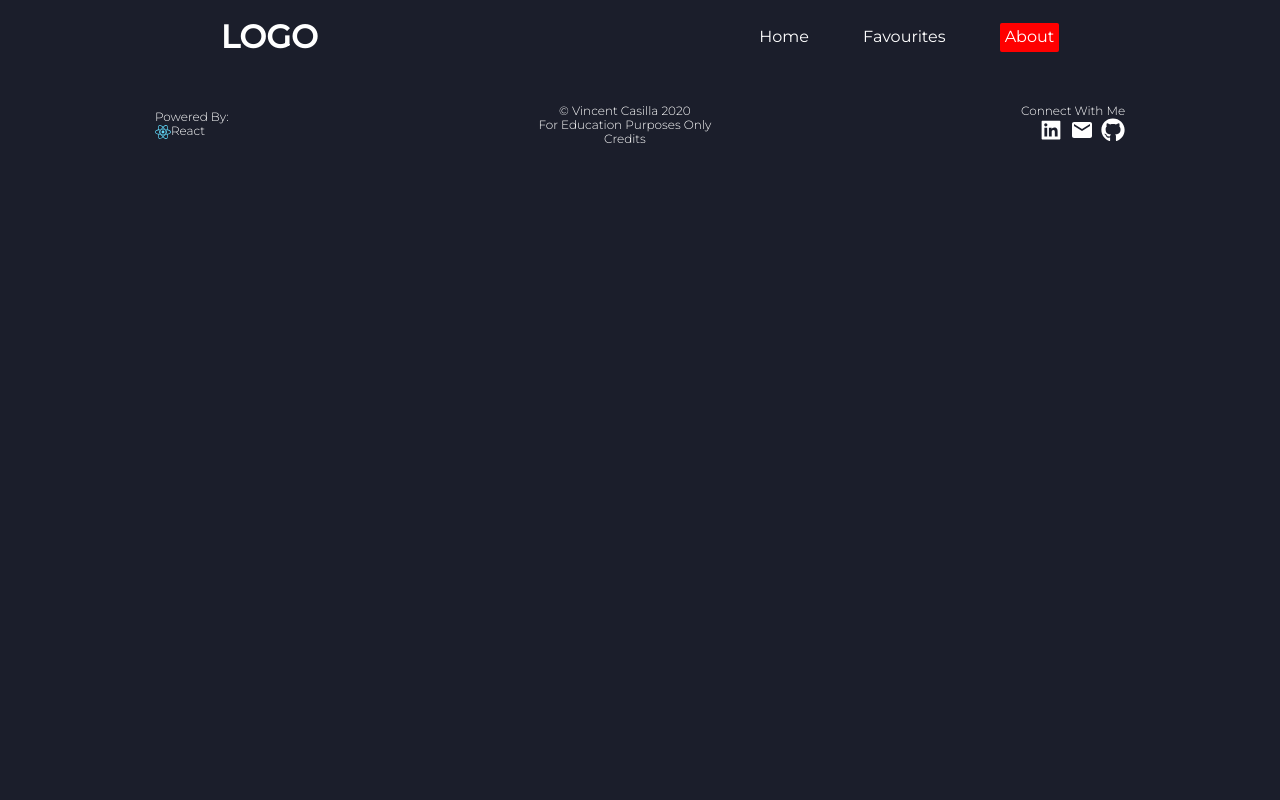
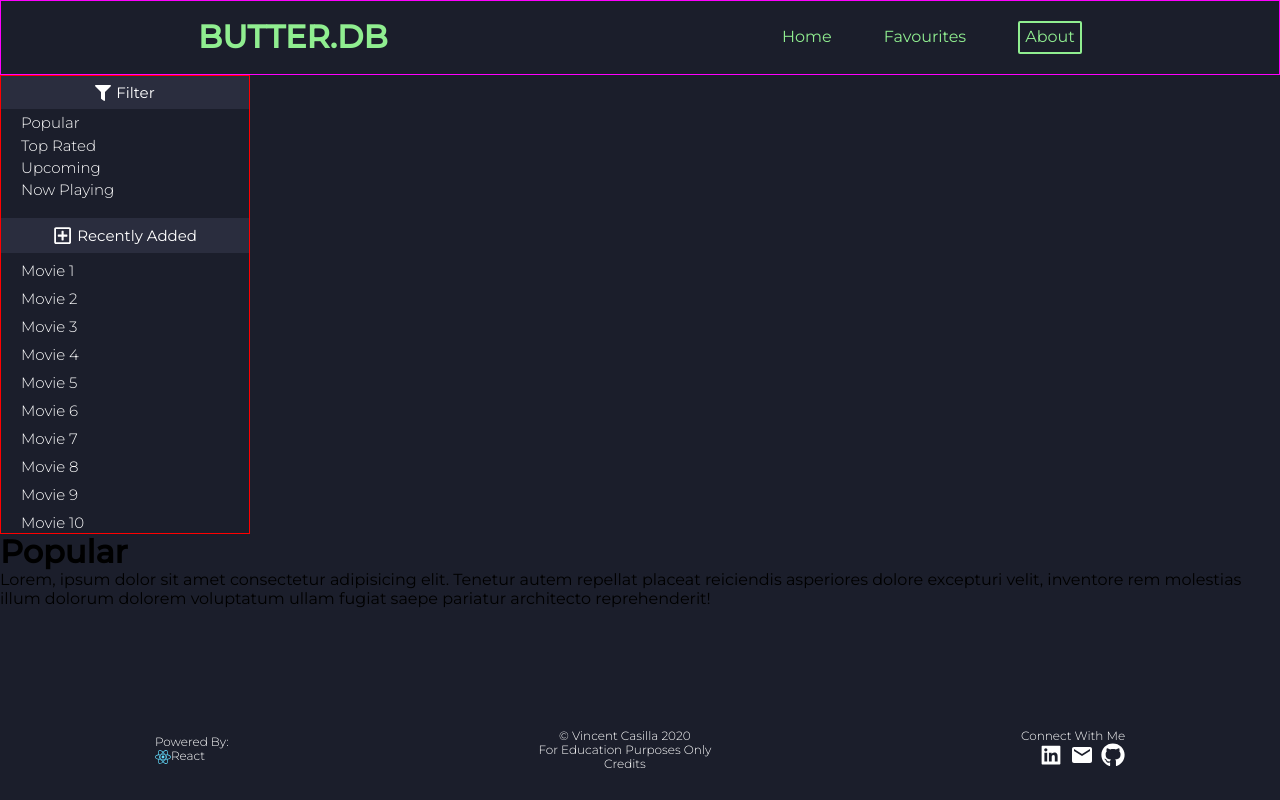
Before and after one commit to casillavincent/movie-app, a React (Create React App) app: page /popular in a window 1280 px wide. Built offline with nearby package versions, Linux system fonts and the light colour scheme.

Commit message:
Sidebar Fixed

```diff
--- a/src/App.js
+++ b/src/App.js
@@ -8,16 +8,19 @@ import Header from "./component/static/Header";
 import Favourites from "./component/dynamic/Favourites";
 import About from "./component/dynamic/About";
 import Footer from "./component/static/Footer";
+import Popular from "./component/dynamic/popular/Popular";
 
 function App() {
    return (
       <Router>
          <React.Fragment>
             <Header />
+
             {/* All contents of the app will render inside the wrapper */}
             <div className="wrapper">
                <Switch>
                   <Route path="/" exact component={Landing} />
+                  <Route path="/popular" component={Popular} />
                   <Route path="/favourites" component={Favourites} />
                   <Route path="/about" component={About} />
                </Switch>
--- a/src/component/dynamic/Landing.js
+++ b/src/component/dynamic/Landing.js
@@ -1,5 +1,6 @@
 import React from "react";
 import { Link } from "react-router-dom";
+import { FaFireAlt, FaStar, FaClock, FaPlay } from "react-icons/fa";
 
 const Landing = () => {
    const bg_url = "https://www.themoviedb.org/t/p/original/d2UxKyaJ5GgzuHaSsWinFfv3g6L.jpg";
@@ -8,12 +9,38 @@ const Landing = () => {
       <div className="landing">
          <div className="wrapper">
             <div className="content">
-               <h1>Logo</h1>
+               <h1>Butter.db</h1>
                <p>Get updates on the movies you want to see!</p>
-               <button>
-                  {" "}
-                  <Link to={"/popular"}>Browse Titles Now</Link>
-               </button>
+               <div className="hotlinks">
+                  <div className="popular">
+                     {/* Popular */}
+                     <Link to={"/popular"}>
+                        <FaFireAlt size="1.75em" />
+                        <p>Popular</p>
+                     </Link>
+                  </div>
+                  <div className="top-rated">
+                     {/* Top Rated */}
+                     <Link>
+                        <FaStar size="1.75em" />
+                        <p>Top Rated</p>
+                     </Link>
+                  </div>
+                  <div className="upcoming">
+                     {/* Upcoming */}
+                     <Link>
+                        <FaClock size="1.75em" />
+                        <p>Upcoming</p>
+                     </Link>
+                  </div>
+                  <div className="now-playing">
+                     {/* Now Playing */}
+                     <Link>
+                        <FaPlay size="1.75em" />
+                        <p>Now Playing</p>
+                     </Link>
+                  </div>
+               </div>
             </div>
          </div>
       </div>
--- /dev/null
+++ b/src/component/dynamic/popular/Popular.js
@@ -0,0 +1,20 @@
+import React from "react";
+import Sidebar from "../../static/Sidebar";
+
+const Popular = () => {
+   return (
+      <React.Fragment>
+         <Sidebar />
+         <div className="render-popular">
+            <h1> Popular</h1>
+            <p>
+               Lorem, ipsum dolor sit amet consectetur adipisicing elit. Tenetur autem repellat
+               placeat reiciendis asperiores dolore excepturi velit, inventore rem molestias illum
+               dolorum dolorem voluptatum ullam fugiat saepe pariatur architecto reprehenderit!
+            </p>
+         </div>
+      </React.Fragment>
+   );
+};
+
+export default Popular;
--- a/src/component/static/Header.js
+++ b/src/component/static/Header.js
@@ -8,7 +8,7 @@ const Header = () => {
       <header>
          {/* Logo */}
          <div className="logo">
-            <h1>Logo</h1>
+            <h1>butter.db</h1>
          </div>
          {/* Navigation */}
          <nav className="links">
--- a/src/component/static/Sidebar.js
+++ b/src/component/static/Sidebar.js
@@ -0,0 +1,73 @@
+import React from "react";
+import { FaFireAlt, FaStar, FaClock, FaPlay, FaFilter, FaRegPlusSquare } from "react-icons/fa";
+import { Link } from "react-router-dom";
+const Sidebar = () => {
+   return (
+      <aside className="sidebar-on">
+         {/* <--- Filter section of the sidebar ---> */}
+         <div className="filter">
+            <div className="heading">
+               <FaFilter />
+               <h1>Filter</h1>
+            </div>
+            <div className="filter-items">
+               <Link className="popular">
+                  <h2>Popular</h2>
+               </Link>
+               <Link className="top-rated">
+                  <h2>Top Rated</h2>
+               </Link>
+               <Link className="upcoming">
+                  <h2>Upcoming</h2>
+               </Link>
+               <Link className="now-playing">
+                  <h2>Now Playing</h2>
+               </Link>
+            </div>
+         </div>
+         {/* <--- Latest ---> */}
+         <div className="latest">
+            <div className="heading">
+               <FaRegPlusSquare size="1.2em" />
+               <h1> Recently Added </h1>
+            </div>
+            <div className="latest-items">
+               <ul>
+                  <li>
+                     <a href="#0">Movie 1</a>
+                  </li>
+                  <li>
+                     <a href="#0">Movie 2</a>
+                  </li>
+                  <li>
+                     <a href="#0">Movie 3</a>
+                  </li>
+                  <li>
+                     <a href="#0">Movie 4</a>
+                  </li>
+                  <li>
+                     <a href="#0">Movie 5</a>
+                  </li>
+                  <li>
+                     <a href="#0">Movie 6</a>
+                  </li>
+                  <li>
+                     <a href="#0">Movie 7</a>
+                  </li>
+                  <li>
+                     <a href="#0">Movie 8</a>
+                  </li>
+                  <li>
+                     <a href="#0">Movie 9</a>
+                  </li>
+                  <li>
+                     <a href="#0">Movie 10</a>
+                  </li>
+               </ul>
+            </div>
+         </div>
+      </aside>
+   );
+};
+
+export default Sidebar;
--- a/src/scss/globals.scss
+++ b/src/scss/globals.scss
@@ -5,7 +5,8 @@ $text: 300;
 
 //! <--- Pallete ---->
 $col1: #1b1e2b;
-$accent: red;
+$col2: #2a2d3e;
+$accent: lightgreen;
 
 //! Misc
 $defBlur: blur(3px);
--- a/src/scss/index.scss
+++ b/src/scss/index.scss
@@ -9,6 +9,7 @@
 @import "./static/header";
 @import "./static/footer";
 @import "./dynamic/landing";
+@import "./static/sidebar";
 html {
    * {
       margin: 0px;
--- a/src/scss/static/_footer.scss
+++ b/src/scss/static/_footer.scss
@@ -11,6 +11,7 @@ footer {
    width: 100%;
    height: 100px;
    font-weight: $text;
+   position: relative;
    //* All Columns
    .column {
       padding: 15px;
@@ -57,5 +58,9 @@ footer {
       flex-direction: row;
       justify-content: space-around;
       align-items: center;
+      background-color: transparent;
+      position: fixed;
+      bottom: 0px;
+      left: 0px;
    }
 } ;
--- a/src/scss/static/_header.scss
+++ b/src/scss/static/_header.scss
@@ -12,8 +12,10 @@ header {
    top: 0px;
    left: 0px;
    z-index: 999;
+   border: 1px solid magenta;
    h1 {
       text-transform: uppercase;
+      color: $accent;
    }
    //* <--- Links --->
    .links {
@@ -25,12 +27,14 @@ header {
       position: fixed;
       bottom: 0px;
       left: 0px;
+      z-index: inherit;
       width: 100%;
       height: 45px;
       display: flex;
       flex-direction: row;
       justify-content: space-around;
       align-items: center;
+      border: 1px solid magenta;
       a {
          color: white;
       }
@@ -52,11 +56,13 @@ header {
             a {
                list-style-type: none;
                text-decoration: none;
-               color: white;
+               color: $accent;
             }
             //* <--- about page ---->
             li:nth-child(3) {
-               background-color: $accent;
+               color: $accent;
+               border: 2px solid $accent;
+               background-color: transparent;
                padding: 5px;
                border-radius: 2px;
             }
--- /dev/null
+++ b/src/scss/static/_sidebar.scss
@@ -0,0 +1,78 @@
+@import "../globals.scss";
+.sidebar-on {
+   color: white;
+   background-color: $col1;
+   width: 100%;
+   height: 100vh;
+   position: fixed;
+   z-index: 995;
+   //Heading for all sections in the sidebar
+   .heading {
+      display: flex;
+      align-items: center;
+      padding-left: 10px;
+      padding-top: 10px;
+      padding-bottom: 10px;
+      background-color: $col2;
+      //Title
+      h1 {
+         font-weight: $subHeading;
+         font-size: 20px;
+         margin-left: 5px;
+      }
+   }
+   .filter {
+      margin-bottom: 20px;
+      .filter-items {
+         padding-left: 20px;
+         a {
+            color: white;
+            text-decoration: none;
+            h2 {
+               margin-top: 5px;
+               font-weight: $text;
+            }
+         }
+      }
+   }
+   .latest {
+      .latest-items {
+         padding-left: 20px;
+         li,
+         a {
+            color: white;
+            list-style-type: none;
+            text-decoration: none;
+            font-size: 20px;
+            font-weight: $text;
+            margin-top: 5px;
+         }
+      }
+   }
+}
+
+@media screen and (min-width: 1050px) {
+   .sidebar-on {
+      position: static;
+      border: 1px solid red;
+      width: 250px;
+      height: auto;
+      .heading {
+         justify-content: center;
+         padding: 8px 10px 8px 10px;
+         h1 {
+            font-size: 15px;
+         }
+      }
+      .filter {
+         .filter-items {
+            h2 {
+               font-size: 15px;
+            }
+         }
+      }
+      .latest .latest-items ul li a {
+         font-size: 15px;
+      }
+   }
+}
```
Also changed, not shown: src/scss/dynamic/_landing.scss (+55 -14 lines), 2 other files (tests, documents, lock files or other folders).
